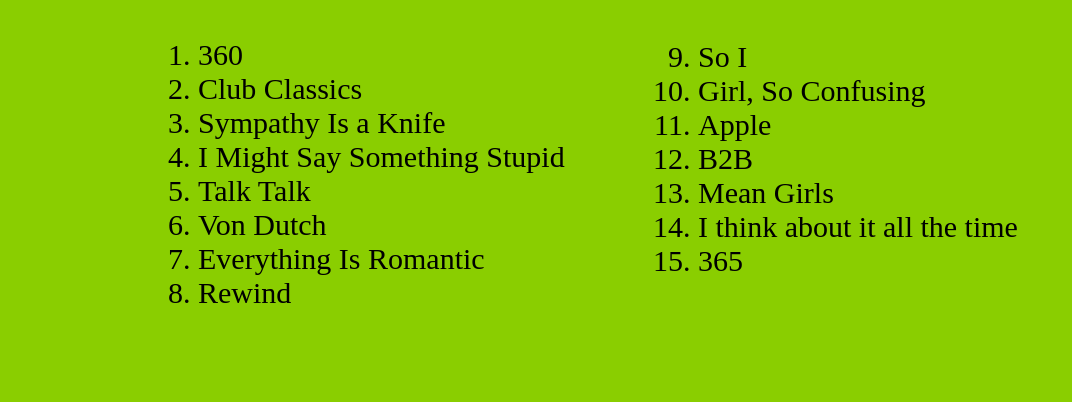
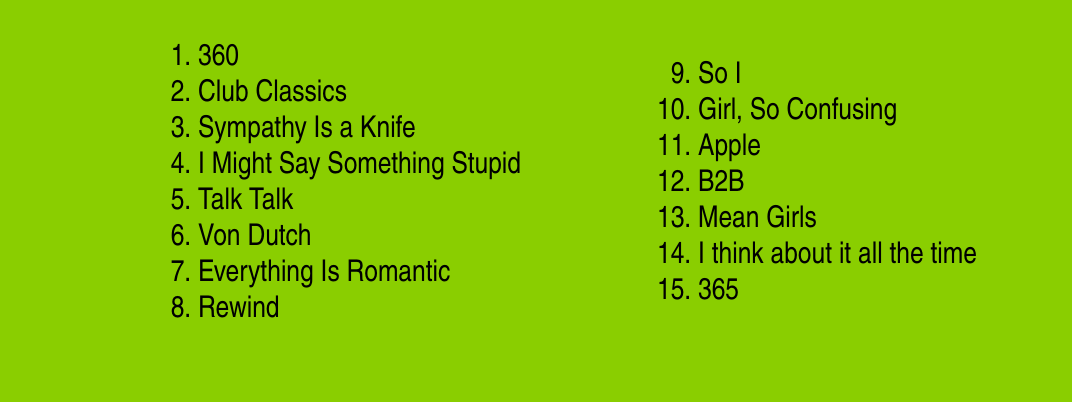
Before and after one commit to vitorbarb/issaknife, a plain HTML site: page index.html in a window 1280 px wide. Shown: the part 287-689 px from the top of the page, without its empty margins (0-1072 px from the left). Drawn offline with Linux system fonts and the light colour scheme.

Commit message:
Update index.css

```diff
--- a/index.css
+++ b/index.css
@@ -4,6 +4,7 @@ body {
 
 *{
     font-size: 30px;
+    font-family:'Arial Narrow';
 }
 
 h1 {
```
